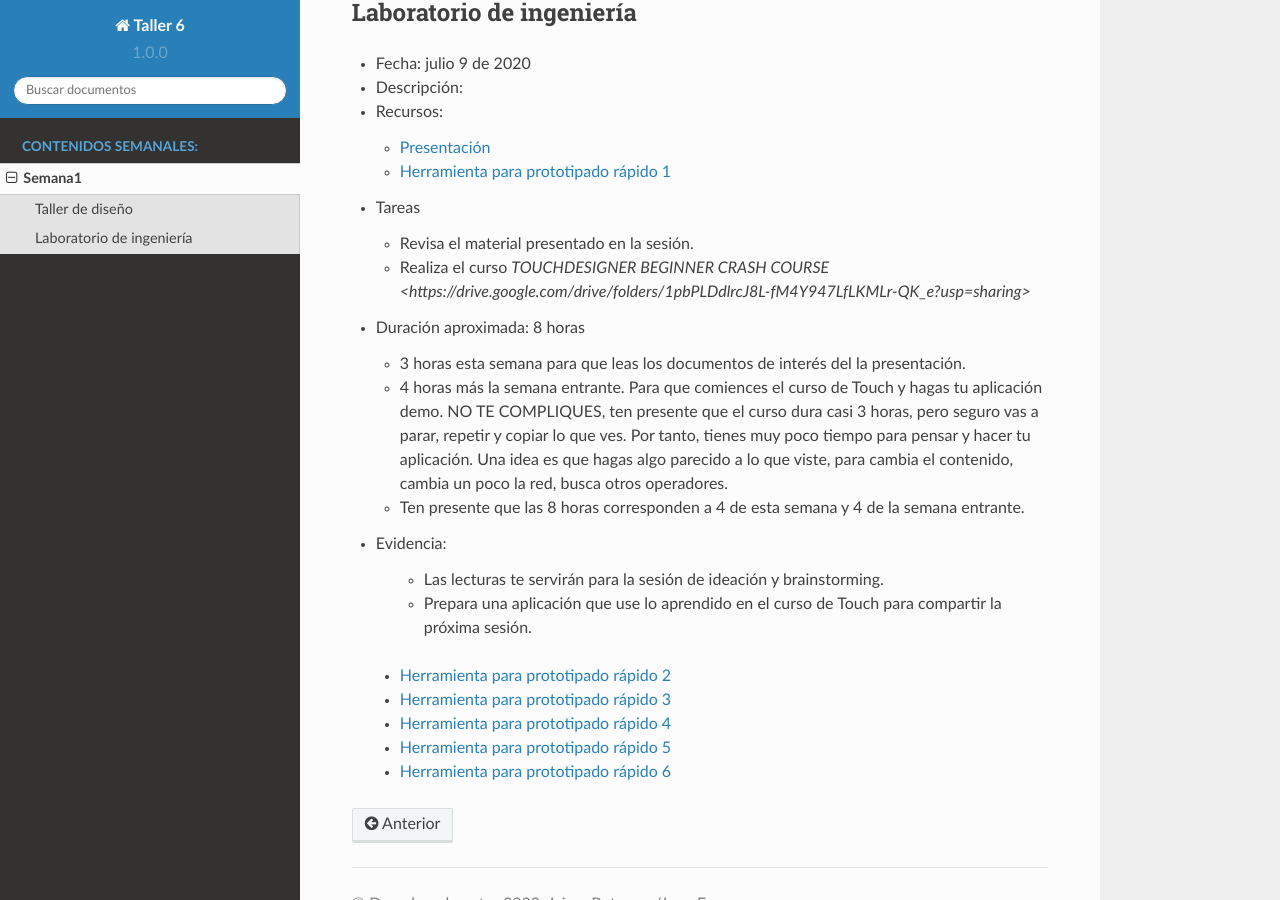
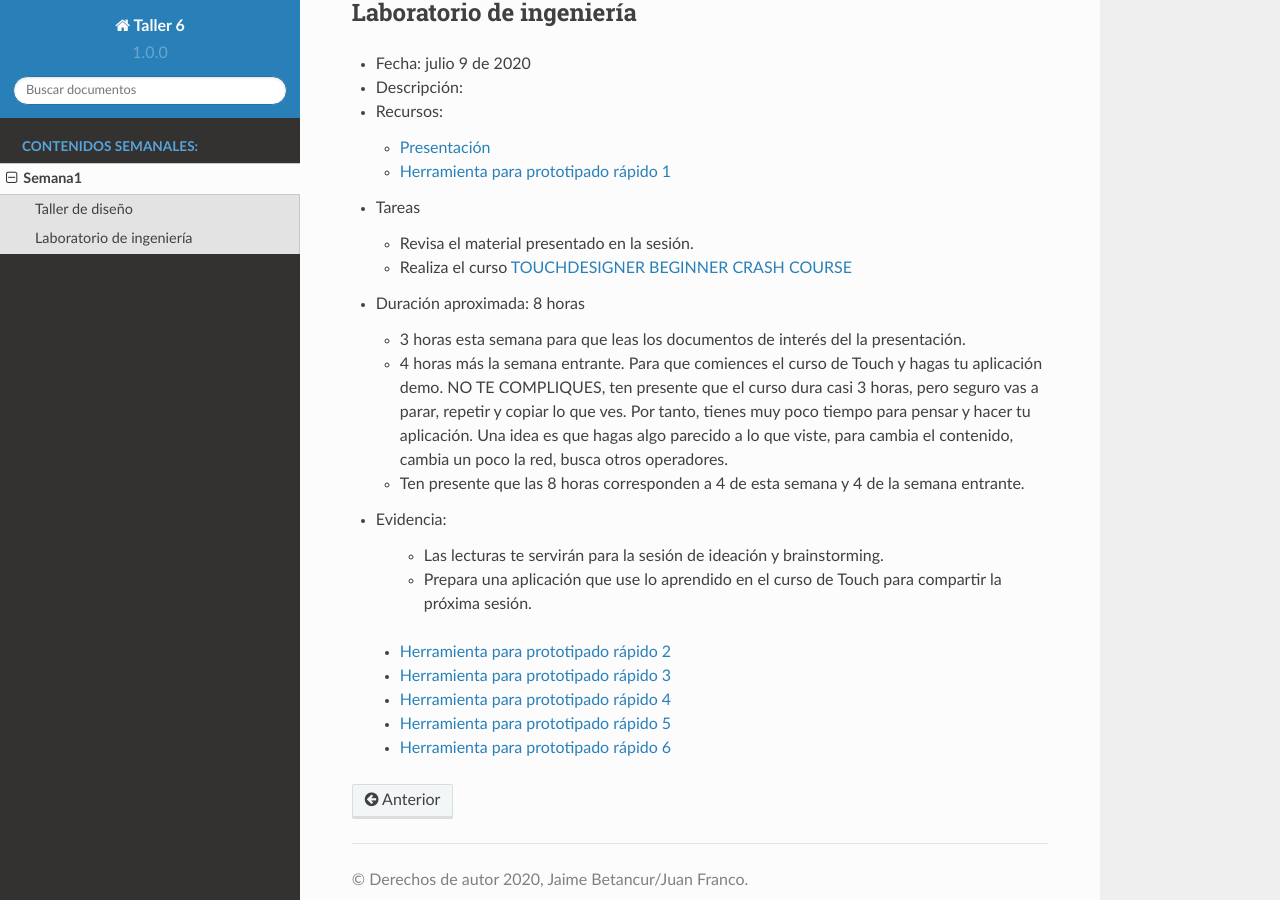
Before and after one commit to juanferfranco/taller6, a Sphinx documentation site: the page built from docs/_semana1/semana1.rst, in a window 1280 px wide and 900 px high, scrolled down 436 px. Built offline with Sphinx 7.4.7 and the Read the Docs theme 2.0.0, drawn with Linux system fonts in a browser that asks for light colours.

Commit message:
fix link

```diff
--- a/docs/_semana1/semana1.rst
+++ b/docs/_semana1/semana1.rst
@@ -24,7 +24,7 @@ Laboratorio de ingeniería
 * Tareas
 
   * Revisa el material presentado en la sesión.
-  * Realiza el curso `TOUCHDESIGNER BEGINNER CRASH COURSE <https://drive.google.com/drive/folders/1pbPLDdlrcJ8L-fM4Y947LfLKMLr-QK_e?usp=sharing>`
+  * Realiza el curso `TOUCHDESIGNER BEGINNER CRASH COURSE <https://drive.google.com/drive/folders/1pbPLDdlrcJ8L-fM4Y947LfLKMLr-QK_e?usp=sharing>`__
 
 * Duración aproximada: 8 horas
 
```
